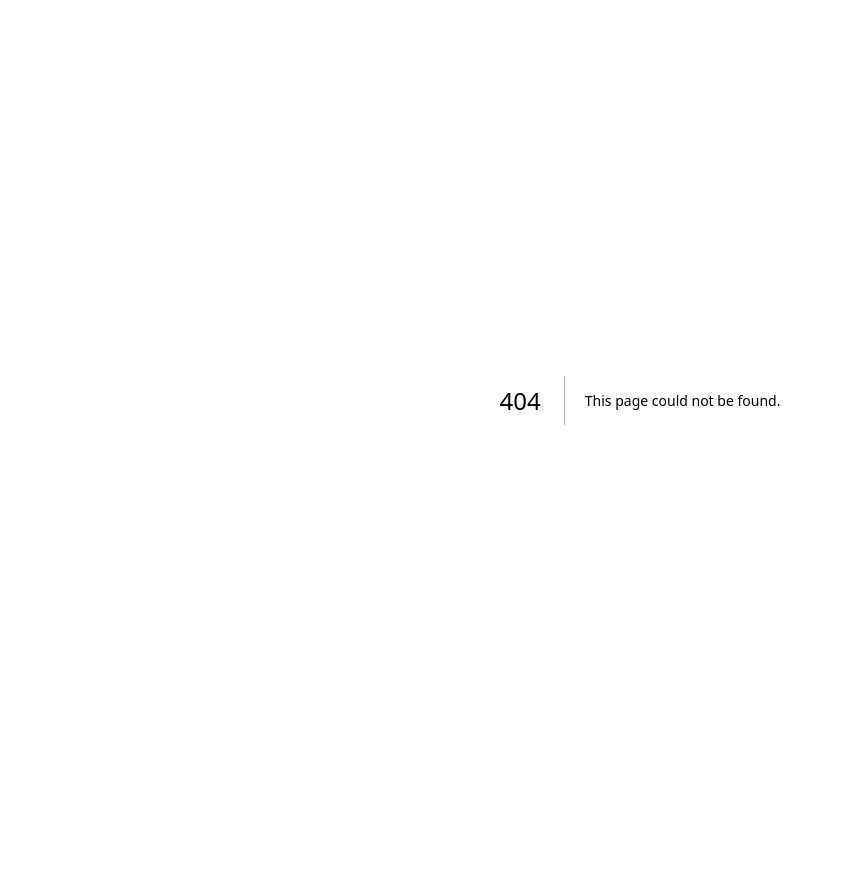
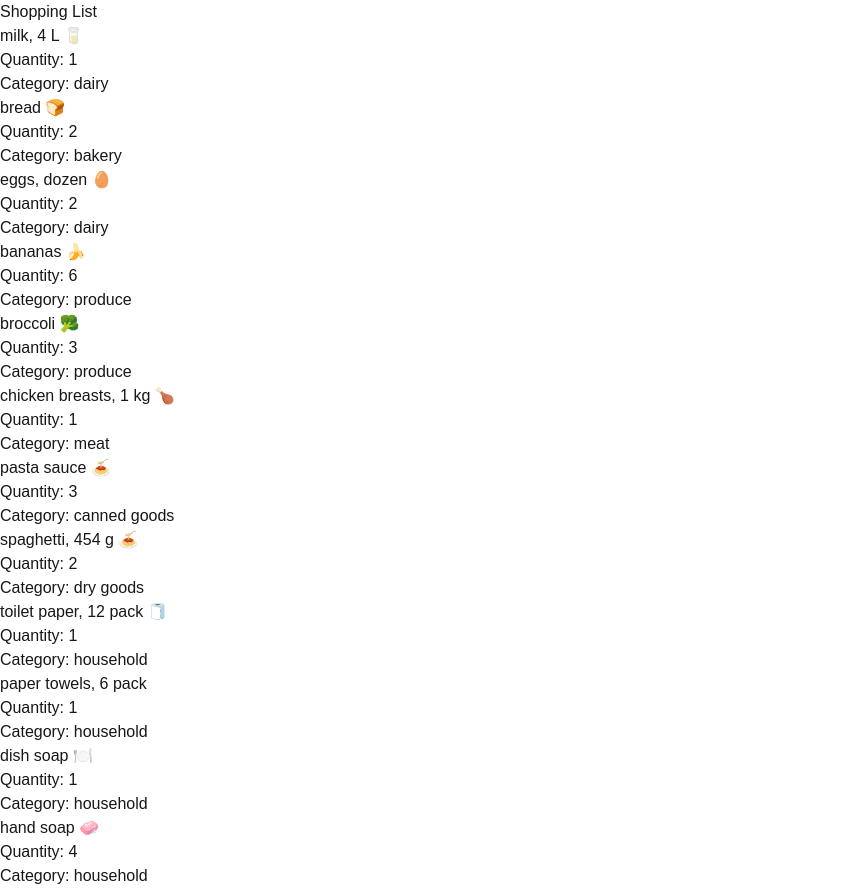
Before and after one commit to verityboyd/cprg306-assignments, a Next.js app: page /week-3 in a window 1280 px wide. Before the commit this address had no page. Shown: the whole page, without its empty margins (0-843 px from the left). Before the commit the page ends 800 px from the top, so only its background shows below. Built offline with nearby package versions, Linux system fonts and the light colour scheme.

Commit message:
added data to groceryitemlist, created components for groceryitem and groceryitemlist

```diff
--- a/app/page.js
+++ b/app/page.js
@@ -10,6 +10,9 @@ export default function Page() {
             <li>
               <Link href="/week-2">Week 2</Link>
             </li>
+            <li>
+              <Link href="/week-3">Week 3</Link>
+            </li>
           </ul>
         </nav>
       </header>
--- /dev/null
+++ b/app/week-3/GroceryItem.js
@@ -0,0 +1,11 @@
+//to-do - style these using tailwind
+
+export default function GroceryItem({ name, quantity, category }) {
+  return (
+    <ul>
+      <li>{name} </li>
+      <li>Quantity: {quantity}</li>
+      <li>Category: {category}</li>
+    </ul>
+  );
+}
--- /dev/null
+++ b/app/week-3/GroceryItemList.js
@@ -0,0 +1,92 @@
+import GroceryItem from "./GroceryItem";
+
+export default function GroceryItemList() {
+  const item1 = {
+    name: "milk, 4 L 🥛",
+    quantity: 1,
+    category: "dairy",
+  };
+
+  const item2 = {
+    name: "bread 🍞",
+    quantity: 2,
+    category: "bakery",
+  };
+
+  const item3 = {
+    name: "eggs, dozen 🥚",
+    quantity: 2,
+    category: "dairy",
+  };
+
+  const item4 = {
+    name: "bananas 🍌",
+    quantity: 6,
+    category: "produce",
+  };
+
+  const item5 = {
+    name: "broccoli 🥦",
+    quantity: 3,
+    category: "produce",
+  };
+
+  const item6 = {
+    name: "chicken breasts, 1 kg 🍗",
+    quantity: 1,
+    category: "meat",
+  };
+
+  const item7 = {
+    name: "pasta sauce 🍝",
+    quantity: 3,
+    category: "canned goods",
+  };
+
+  const item8 = {
+    name: "spaghetti, 454 g 🍝",
+    quantity: 2,
+    category: "dry goods",
+  };
+
+  const item9 = {
+    name: "toilet paper, 12 pack 🧻",
+    quantity: 1,
+    category: "household",
+  };
+
+  const item10 = {
+    name: "paper towels, 6 pack",
+    quantity: 1,
+    category: "household",
+  };
+
+  const item11 = {
+    name: "dish soap 🍽️",
+    quantity: 1,
+    category: "household",
+  };
+
+  const item12 = {
+    name: "hand soap 🧼",
+    quantity: 4,
+    category: "household",
+  };
+
+  return (
+    <ul>
+      <GroceryItem {...item1} />
+      <GroceryItem {...item2} />
+      <GroceryItem {...item3} />
+      <GroceryItem {...item4} />
+      <GroceryItem {...item5} />
+      <GroceryItem {...item6} />
+      <GroceryItem {...item7} />
+      <GroceryItem {...item8} />
+      <GroceryItem {...item9} />
+      <GroceryItem {...item10} />
+      <GroceryItem {...item11} />
+      <GroceryItem {...item12} />
+    </ul>
+  );
+}
--- /dev/null
+++ b/app/week-3/page.js
@@ -0,0 +1,11 @@
+import GroceryItem from "./GroceryItem";
+import GroceryItemList from "./GroceryItemList";
+
+export default function Page() {
+  return (
+    <main>
+      <h1>Shopping List</h1>
+      <GroceryItemList />
+    </main>
+  );
+}
```
